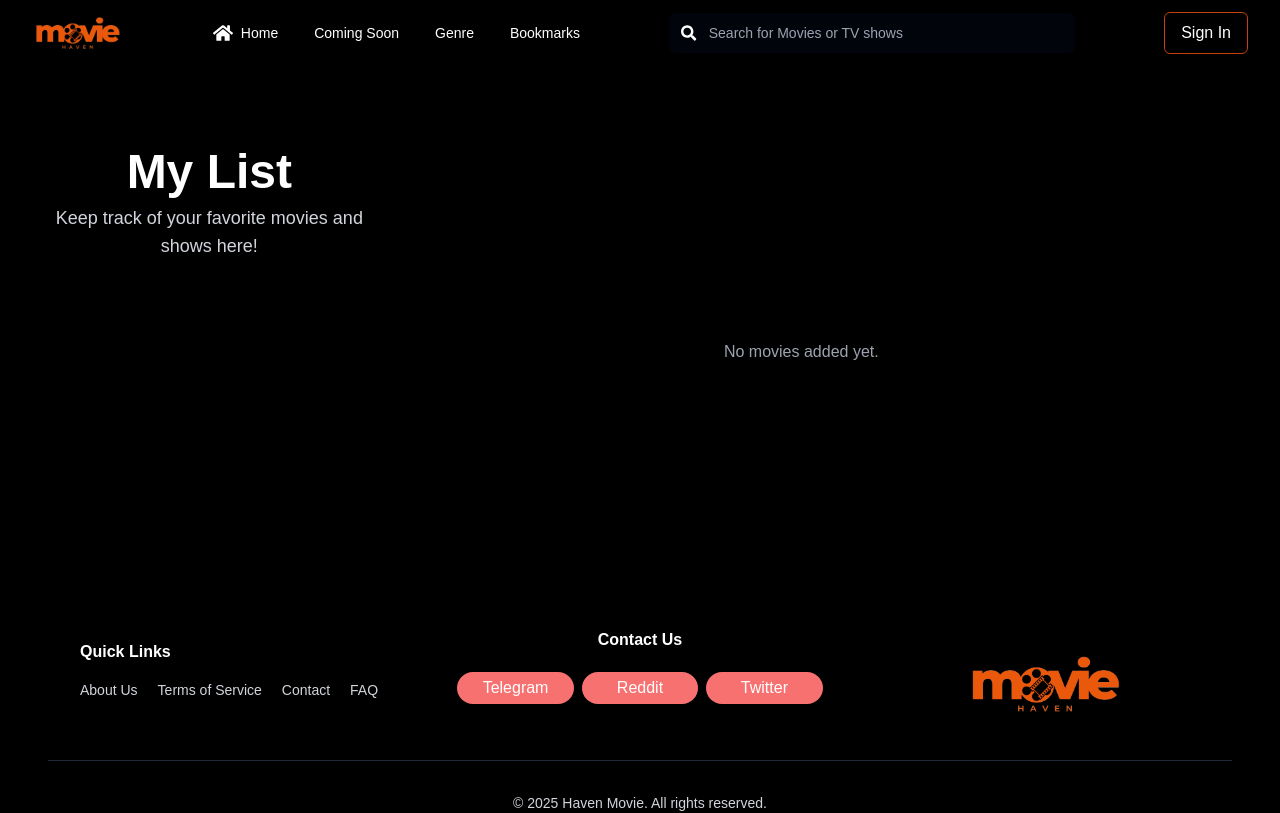
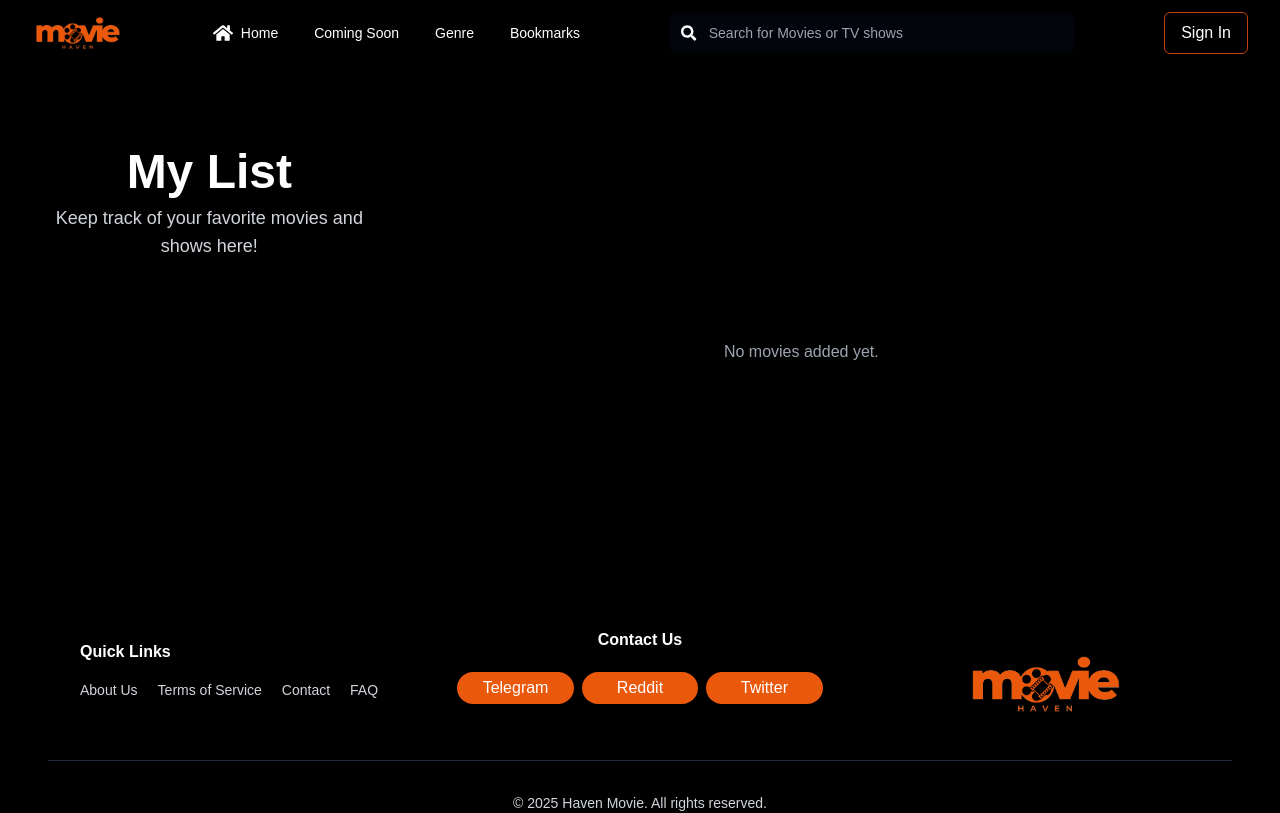
Before and after one commit to dnjstr/MovieApp-Front-End, a React (Vite) app: page /my-list in a window 1280 px wide. Built offline with nearby package versions, Linux system fonts and the light colour scheme.

Commit message:
navbar and mainpage changes

```diff
--- a/src/components/layout/Footer.tsx
+++ b/src/components/layout/Footer.tsx
@@ -14,7 +14,7 @@ const Footer = () => {
                   hover:text-white transition-colors">
                     About Us
                   </Link>
-                  <Link to="/TermsandCondition" className="block text-sm whitespace-nowrap
+                  <Link to="/terms-and-condition" className="block text-sm whitespace-nowrap
                   hover:text-white transition-colors">
                     Terms of Service
                   </Link>
@@ -63,22 +63,22 @@ const Footer = () => {
             <div className="space-y-3 flex items-center justify-center">
               <a
                 href="https://web.telegram.org/" target='_blank'
-                className="w-48 px-6 mx-1 py-1 mt-3 bg-red-400 text-white rounded-full
-                hover:text-orange-400 transition-colors"
+                className="w-48 px-6 mx-1 py-1 mt-3 bg-orange-600 text-white rounded-full
+                hover:text-blue-300 transition-colors"
               >
                 Telegram
               </a>
               <a
                 href="https://www.reddit.com/" target='_blank'
-                className="w-48 px-6 py-1 mx-1 bg-red-400 text-white rounded-full
-                hover:text-orange-400 transition-colors"
+                className="w-48 px-6 py-1 mx-1 bg-orange-600 text-white rounded-full
+                hover:text-orange-300 transition-colors"
               >
                 Reddit
               </a>
               <a
                 href="https://x.com" target='_blank'
-                className="w-48 px-6 py-1 mx-1 bg-red-400 text-white rounded-full
-                hover:text-orange-400 transition-colors"
+                className="w-48 px-6 py-1 mx-1 bg-orange-600 text-white rounded-full
+                hover:text-gray-400 transition-colors"
               >
                 Twitter
               </a>
--- a/src/components/layout/MainPage.tsx
+++ b/src/components/layout/MainPage.tsx
@@ -71,7 +71,7 @@ const MainPage: React.FC = () => {
                 <h1 className="z-20 mb-1 text-5xl text-orange-600 w-6/12 break-words font-bold">
                   {slide.title}
                 </h1>
-                <p className="z-20 mt-4 pe-5 text-sm w-6/12 text-gray-300">
+                <p className="z-20 mt-4 pe-5 text-sm hidden txtlg:block w-6/12 text-gray-300">
                   {slide.description}
                 </p>
 
--- a/src/components/layout/Navbar.tsx
+++ b/src/components/layout/Navbar.tsx
@@ -183,33 +183,36 @@ const Navbar: React.FC = () => {
 
       {/* Mobile Menu */}
       {isMenuOpen && (
-        <div className="absolute top-16 right-0 w-48 bg-black rounded-md bg-opacity-100 flex flex-col items-center p-4 space-y-4 md:hidden">
+        <div className="absolute top-16 text-sm right-0 w-48 bg-black rounded-md bg-opacity-70 flex flex-col items-center p-4 space-y-4 md:hidden">
           <Link to="/" className="text-white hover:text-orange-600" onClick={() => setIsMenuOpen(false)}>Home</Link>
           <Link to="/popular" className="text-white hover:text-orange-600" onClick={() => setIsMenuOpen(false)}>New & Popular</Link>
           <Link to="/genre" className="text-white hover:text-orange-600" onClick={() => setIsMenuOpen(false)}>Genre</Link>
           <Link to="/my-list" className="text-white hover:text-orange-600" onClick={() => setIsMenuOpen(false)}>My List</Link>
 
-          <div className="relative w-full">
+          <div className="relative text-sm pt-3 w-full">
             {isAuthenticated ? (
               <>
                 <Link
                   to="/profile"
-                  className="block px-4 py-2 text-white hover:bg-orange-600 rounded-md"
+                  className=" px-4 py-2 flex text-white hover:bg-orange-600 rounded-md"
                   onClick={() => { setIsMenuOpen(false); }}
                 >
+                <FaUser className="mt-1 mr-2" />
                   My Profile
                 </Link>
                 <Link
                   to="/settings"
-                  className="block px-4 py-2 text-white hover:bg-orange-600 rounded-md"
+                  className="flex px-4 py-2 text-white hover:bg-orange-600 rounded-md"
                   onClick={() => { setIsMenuOpen(false); }}
                 >
+                  <FaCog className="mt-1 mr-2" />
                   Settings
                 </Link>
                 <button
                   onClick={handleLogout}
-                  className="w-full text-left px-4 py-2 text-white hover:bg-orange-600 rounded-md"
+                  className="w-full text-left px-4 py-2 text-white flex hover:bg-orange-600 rounded-md"
                 >
+                  <FaSignOutAlt className="mt-1 mr-2" />
                   Sign Out
                 </button>
               </>
@@ -217,9 +220,10 @@ const Navbar: React.FC = () => {
               <>
                 <Link
                   to="/sign-in"
-                  className="block px-4 py-2 text-white hover:bg-orange-600 rounded-md"
+                  className=" px-4 py-2 flex text-white hover:bg-orange-600 rounded-md"
                   onClick={() => { setIsMenuOpen(false); }}
                 >
+                  <FaSignOutAlt className="mt-1 mr-2" />
                   Sign In
                 </Link>
                 {/* <Link
```
